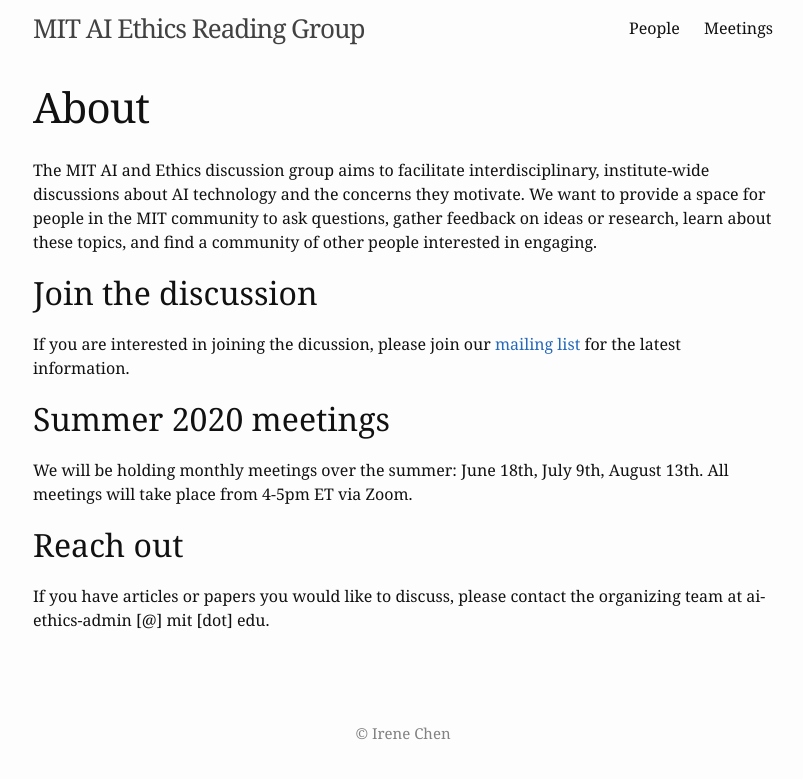
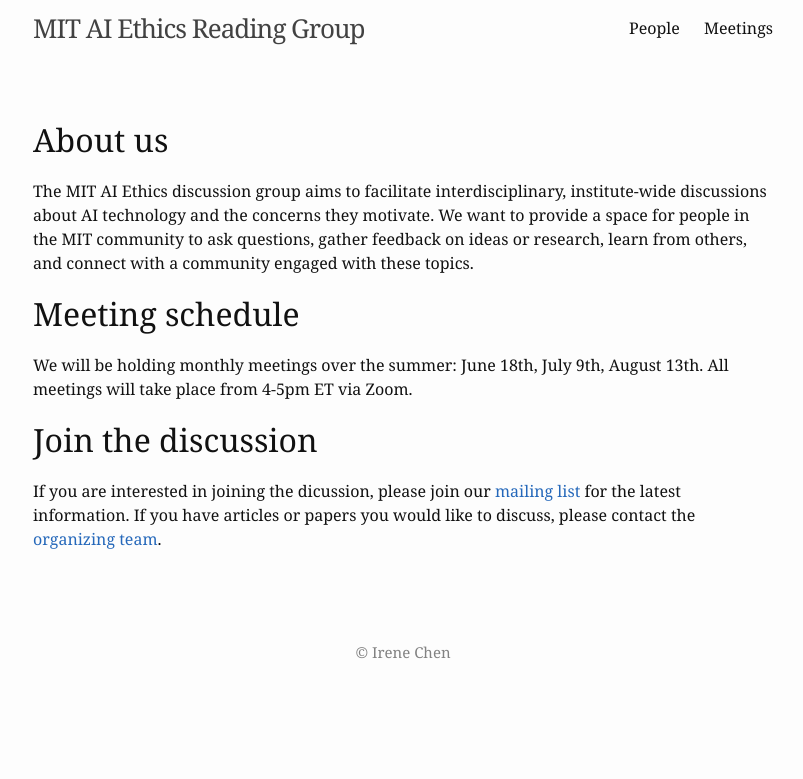
Before and after one commit to mitaiethics/mitaiethics.github.io, a Jekyll site: the page built from info.md, in a window 1280 px wide. Shown: the top 779 px of the page, without its empty margins (237-1040 px from the left). Built offline with Jekyll 4.4.1, drawn with Linux system fonts in a browser that asks for light colours.

Commit message:
Update Formatting

```diff
--- a/info.md
+++ b/info.md
@@ -1,19 +1,17 @@
 ---
 layout: page
-title: "About"
+title: ""
 permalink: /
 ---
 
-The MIT AI and Ethics discussion group aims to facilitate interdisciplinary, institute-wide discussions about AI technology and the concerns they motivate. We want to provide a space for people in the MIT community to ask questions, gather feedback on ideas or research, learn about these topics, and find a community of other people interested in engaging.
+## About us
+
+The MIT AI Ethics discussion group aims to facilitate interdisciplinary, institute-wide discussions about AI technology and the concerns they motivate. We want to provide a space for people in the MIT community to ask questions, gather feedback on ideas or research, learn from others, and connect with a community engaged with these topics.
+
+## Meeting schedule
+
+We will be holding monthly meetings over the summer: June 18th, July 9th, August 13th. All meetings will take place from 4-5pm ET via Zoom.
 
 ## Join the discussion
 
-If you are interested in joining the dicussion, please join our [mailing list](https://groups.mit.edu/webmoira/list/ai-ethics) for the latest information.
-
-## Summer 2020 meetings
-
-We will be holding monthly meetings over the summer: June 18th, July 9th, August 13th. All meetings will take place from 4-5pm ET via Zoom.
-
-## Reach out
-
-If you have articles or papers you would like to discuss, please contact the organizing team at ai-ethics-admin [@] mit [dot] edu.
+If you are interested in joining the dicussion, please join our [mailing list](https://groups.mit.edu/webmoira/list/ai-ethics) for the latest information. If you have articles or papers you would like to discuss, please contact the [organizing team](mailto: ai-ethics-admin@mit.edu).
```
